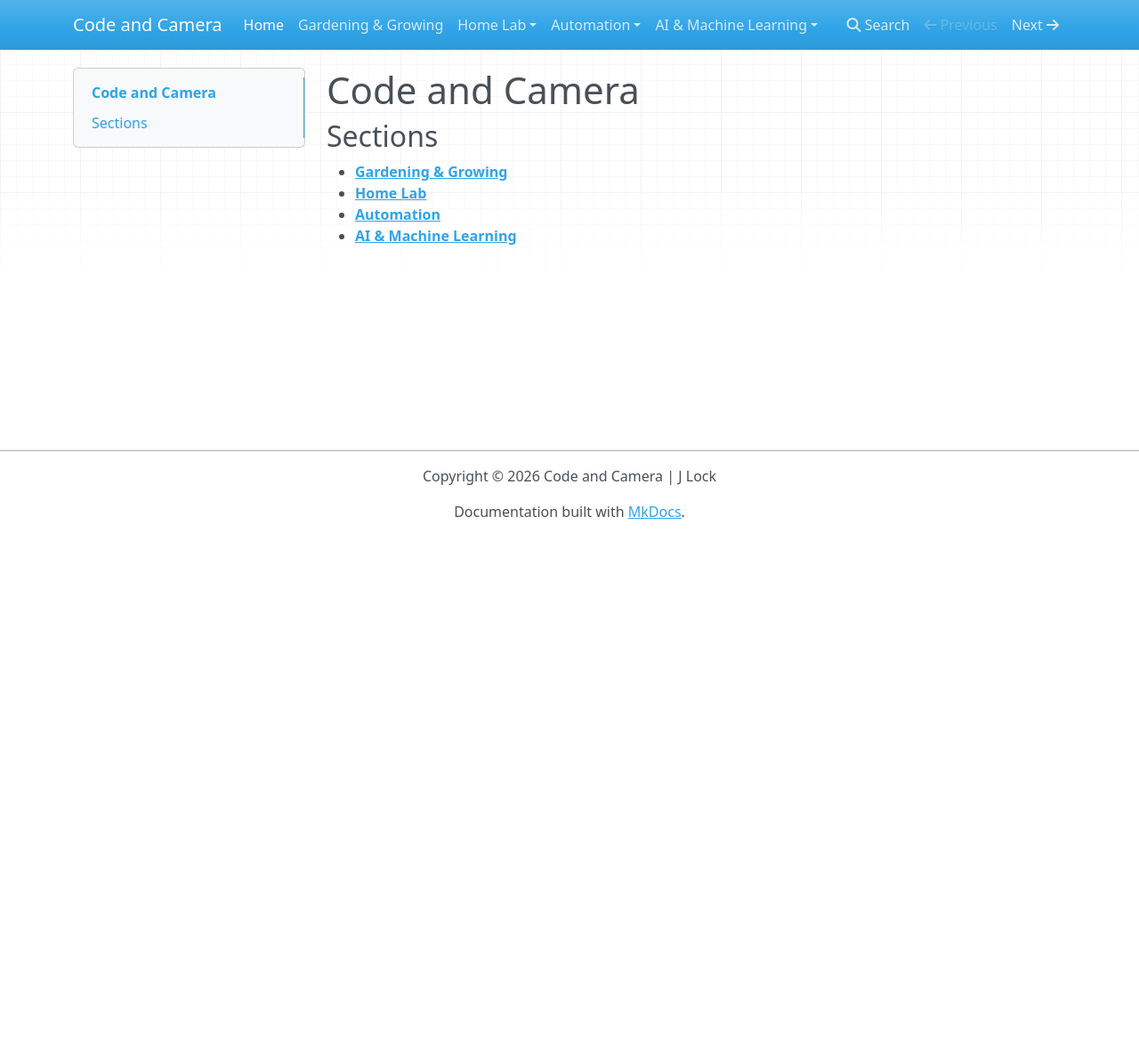
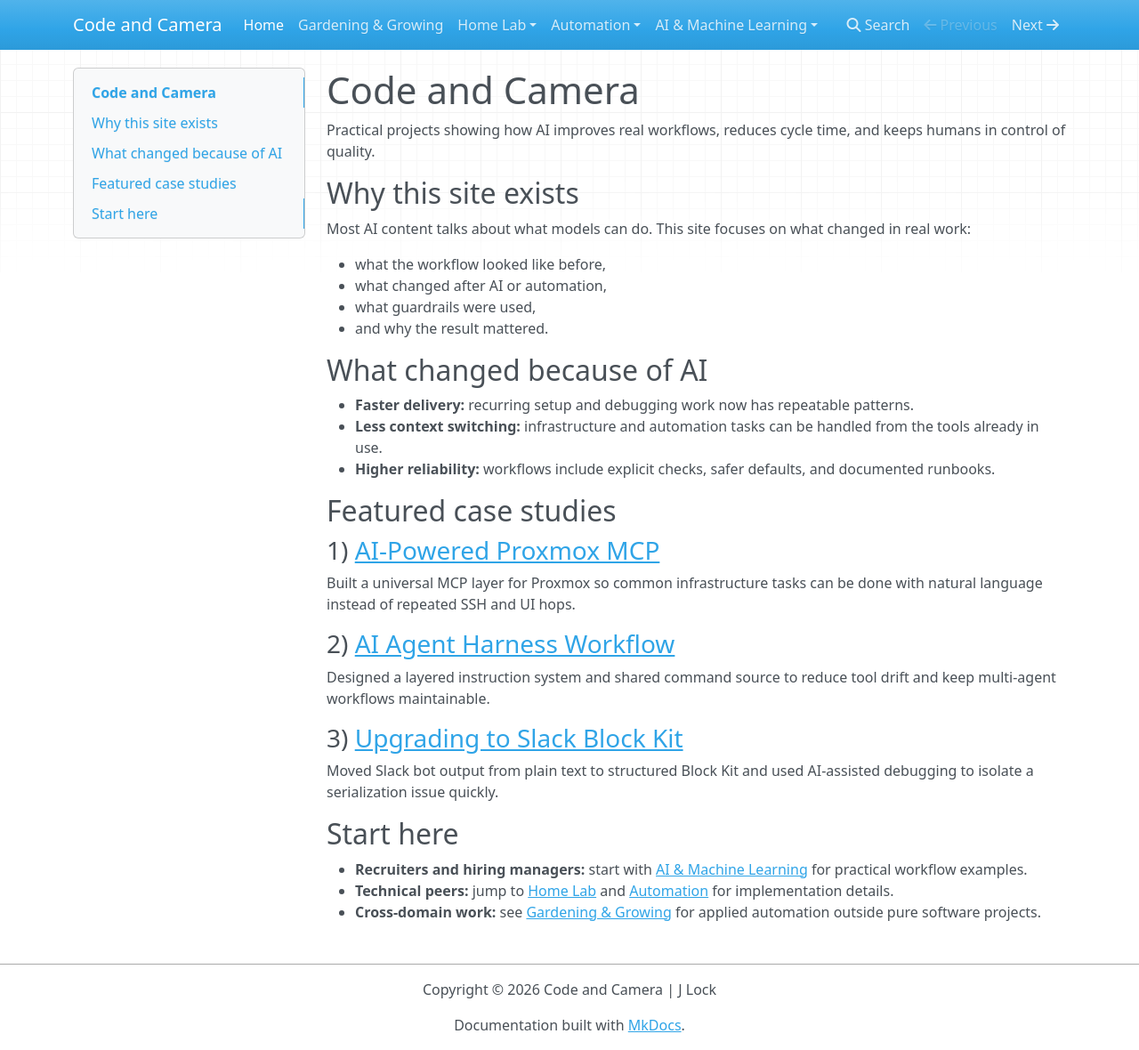
Before and after one commit to jdlocklin-backyard/codeandcamera, an MkDocs documentation site: the page built from docs/index.md, in a window 1280 px wide and 1180 px high. Shown: the whole window at 89% size. Built offline with MkDocs 1.6.1, drawn with Linux system fonts in a browser that asks for light colours; nearby versions of some CDN libraries.

Commit message:
content: rewrite homepage to proof-first narrative

```diff
--- a/docs/index.md
+++ b/docs/index.md
@@ -1,8 +1,38 @@
 # Code and Camera
 
-## Sections
+Practical projects showing how AI improves real workflows, reduces cycle time, and keeps humans in control of quality.
 
-- **[Gardening & Growing](gardening/index.md)**
-- **[Home Lab](homelab/index.md)**
-- **[Automation](automation/index.md)**
-- **[AI & Machine Learning](ai/index.md)**
+## Why this site exists
+
+Most AI content talks about what models can do. This site focuses on what changed in real work:
+
+- what the workflow looked like before,
+- what changed after AI or automation,
+- what guardrails were used,
+- and why the result mattered.
+
+## What changed because of AI
+
+- **Faster delivery:** recurring setup and debugging work now has repeatable patterns.
+- **Less context switching:** infrastructure and automation tasks can be handled from the tools already in use.
+- **Higher reliability:** workflows include explicit checks, safer defaults, and documented runbooks.
+
+## Featured case studies
+
+### 1) [AI-Powered Proxmox MCP](homelab/mcp-proxmox-infrastructure.md)
+
+Built a universal MCP layer for Proxmox so common infrastructure tasks can be done with natural language instead of repeated SSH and UI hops.
+
+### 2) [AI Agent Harness Workflow](ai/agent-harness-workflow.md)
+
+Designed a layered instruction system and shared command source to reduce tool drift and keep multi-agent workflows maintainable.
+
+### 3) [Upgrading to Slack Block Kit](automation/slack-block-kit-upgrade.md)
+
+Moved Slack bot output from plain text to structured Block Kit and used AI-assisted debugging to isolate a serialization issue quickly.
+
+## Start here
+
+- **Recruiters and hiring managers:** start with [AI & Machine Learning](ai/index.md) for practical workflow examples.
+- **Technical peers:** jump to [Home Lab](homelab/index.md) and [Automation](automation/index.md) for implementation details.
+- **Cross-domain work:** see [Gardening & Growing](gardening/index.md) for applied automation outside pure software projects.
```
